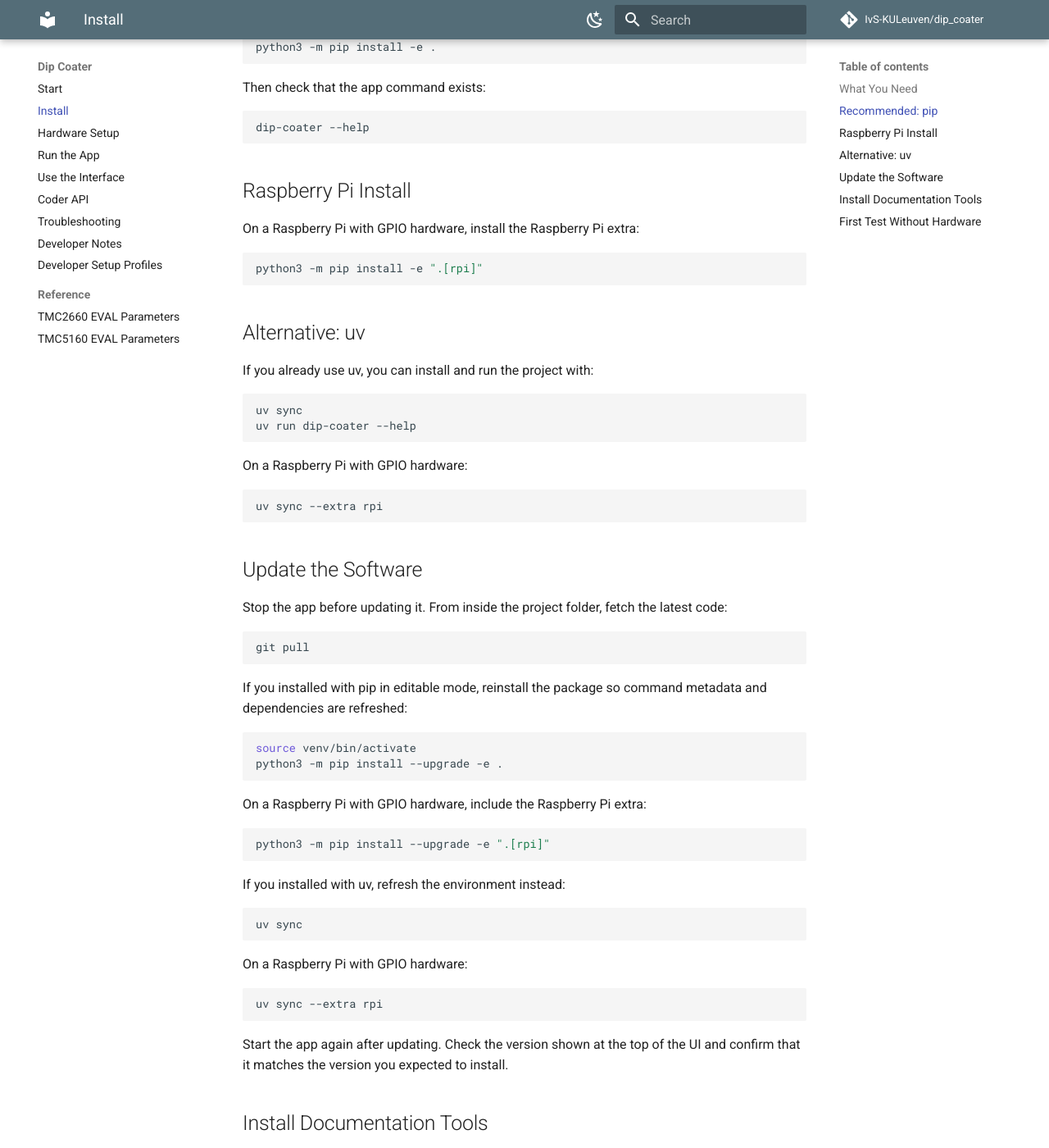
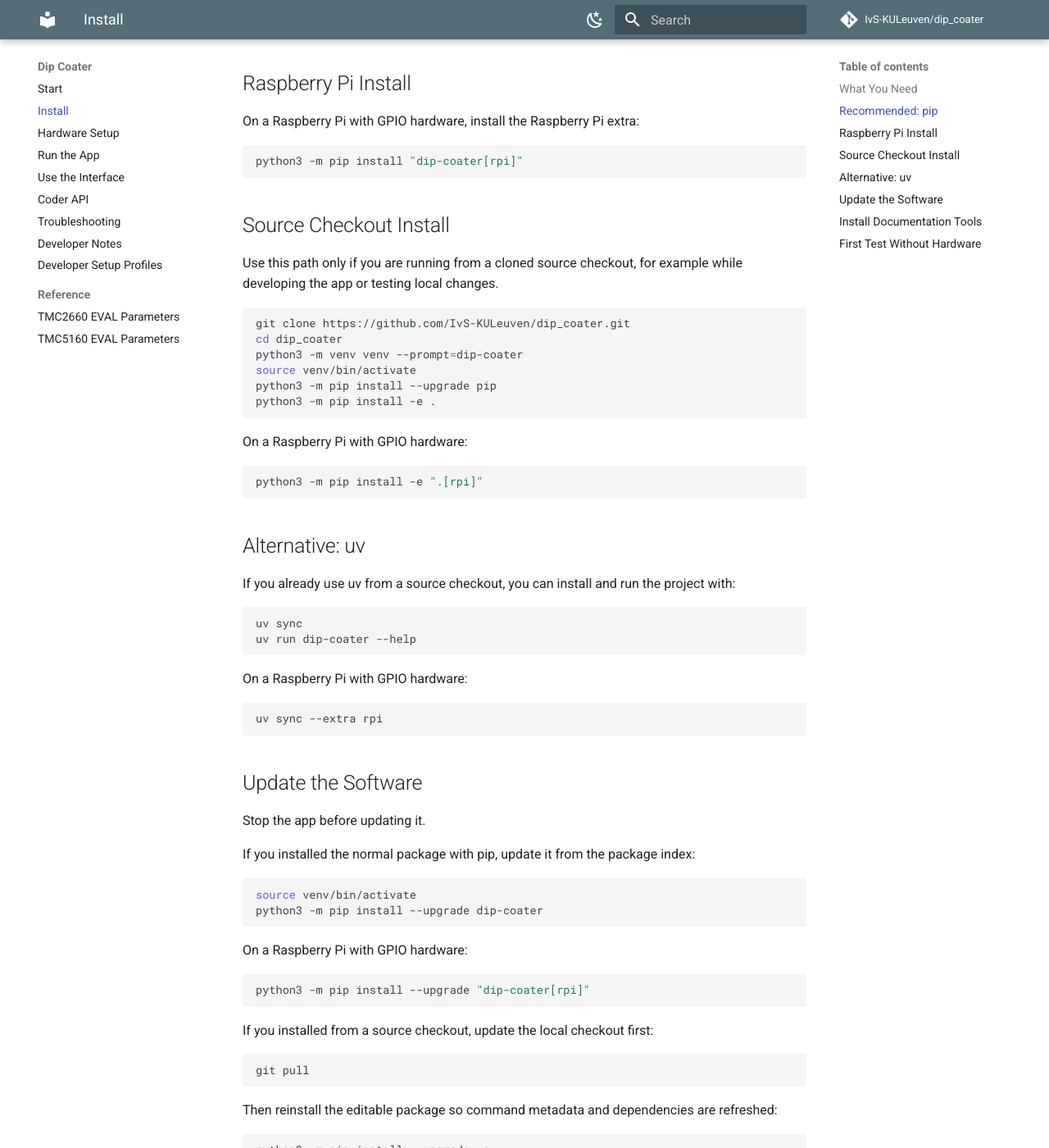
Before and after one commit to IvS-KULeuven/dip_coater, an MkDocs documentation site: the page built from docs/install.md, in a window 1280 px wide and 1400 px high, scrolled down 796 px. Shown: the whole window at 82% size. Built offline with MkDocs 1.6.1 and Material for MkDocs 9.7.7, drawn with Linux system fonts in a browser that asks for light colours; comment, search, counter and statistics services are not loaded; some of the changed text lies outside the part shown.

Commit message:
Clarify package and source install docs

````diff
--- a/docs/install.md
+++ b/docs/install.md
@@ -5,14 +5,7 @@ Use this page when setting up the project on a Raspberry Pi or on a normal compu
 ## What You Need
 
 - Python 3.10 or newer
-- this project folder
 - a terminal
-
-The commands below assume you are inside the project folder.
-
-```bash
-cd /path/to/dip_coater
-```
 
 ## Recommended: pip
 
@@ -32,7 +25,7 @@ python3 -m pip install --upgrade pip
 Install the app:
 
 ```bash
-python3 -m pip install -e .
+python3 -m pip install dip-coater
 ```
 
 Then check that the app command exists:
@@ -46,12 +39,31 @@ dip-coater --help
 On a Raspberry Pi with GPIO hardware, install the Raspberry Pi extra:
 
 ```bash
+python3 -m pip install "dip-coater[rpi]"
+```
+
+## Source Checkout Install
+
+Use this path only if you are running from a cloned source checkout, for example while developing the app or testing local changes.
+
+```bash
+git clone https://github.com/IvS-KULeuven/dip_coater.git
+cd dip_coater
+python3 -m venv venv --prompt=dip-coater
+source venv/bin/activate
+python3 -m pip install --upgrade pip
+python3 -m pip install -e .
+```
+
+On a Raspberry Pi with GPIO hardware:
+
+```bash
 python3 -m pip install -e ".[rpi]"
 ```
 
 ## Alternative: uv
 
-If you already use uv, you can install and run the project with:
+If you already use uv from a source checkout, you can install and run the project with:
 
 ```bash
 uv sync
@@ -66,16 +78,30 @@ uv sync --extra rpi
 
 ## Update the Software
 
-Stop the app before updating it. From inside the project folder, fetch the latest code:
+Stop the app before updating it.
+
+If you installed the normal package with pip, update it from the package index:
+
+```bash
+source venv/bin/activate
+python3 -m pip install --upgrade dip-coater
+```
+
+On a Raspberry Pi with GPIO hardware:
+
+```bash
+python3 -m pip install --upgrade "dip-coater[rpi]"
+```
+
+If you installed from a source checkout, update the local checkout first:
 
 ```bash
 git pull
 ```
 
-If you installed with pip in editable mode, reinstall the package so command metadata and dependencies are refreshed:
+Then reinstall the editable package so command metadata and dependencies are refreshed:
 
 ```bash
-source venv/bin/activate
 python3 -m pip install --upgrade -e .
 ```
 
@@ -85,7 +111,7 @@ On a Raspberry Pi with GPIO hardware, include the Raspberry Pi extra:
 python3 -m pip install --upgrade -e ".[rpi]"
 ```
 
-If you installed with uv, refresh the environment instead:
+If you installed from a source checkout with uv, refresh the environment instead:
 
 ```bash
 uv sync
@@ -106,7 +132,7 @@ The documentation website is optional. Install it only if you want to preview or
 With pip:
 
 ```bash
-python3 -m pip install -e ".[docs]"
+python3 -m pip install "dip-coater[docs]"
 ```
 
 Preview the website:
````
Also changed, not shown: 1 other file.
